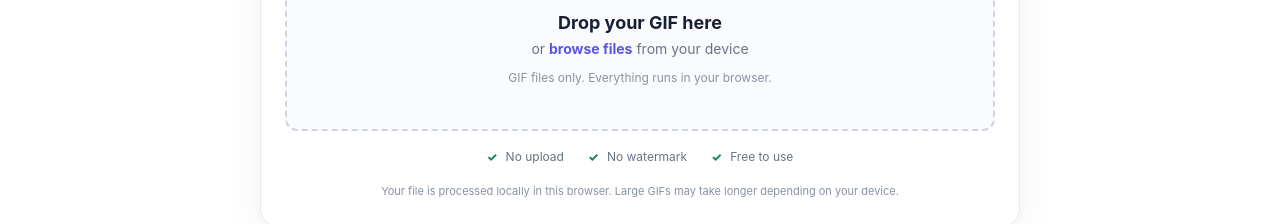
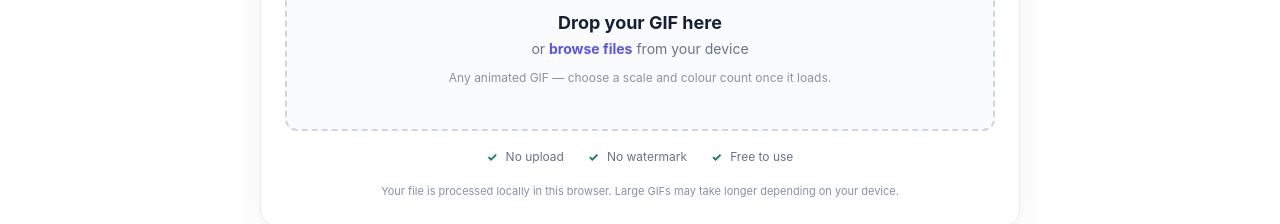
Before and after one commit to syz996/gifsmall, a Next.js app: page / in a window 1280 px wide. Shown: the part 436-660 px from the top of the page. Built offline with nearby package versions, Linux system fonts and the light colour scheme.

Commit message:
Enhance UploadZone with a helpful hint
Added a hint to the UploadZone component for user guidance.

```diff
--- a/components/Compressor.tsx
+++ b/components/Compressor.tsx
@@ -164,7 +164,7 @@ export default function Compressor() {
 
   return (
     <section className="tool-card" aria-label="GIF compressor">
-      <UploadZone onFile={handleFile} busy={busy} />
+      <UploadZone onFile={handleFile} busy={busy}  hint="Any animated GIF — choose a scale and colour count once it loads." />
 
       <div className="trust-row">
         <span>
```
